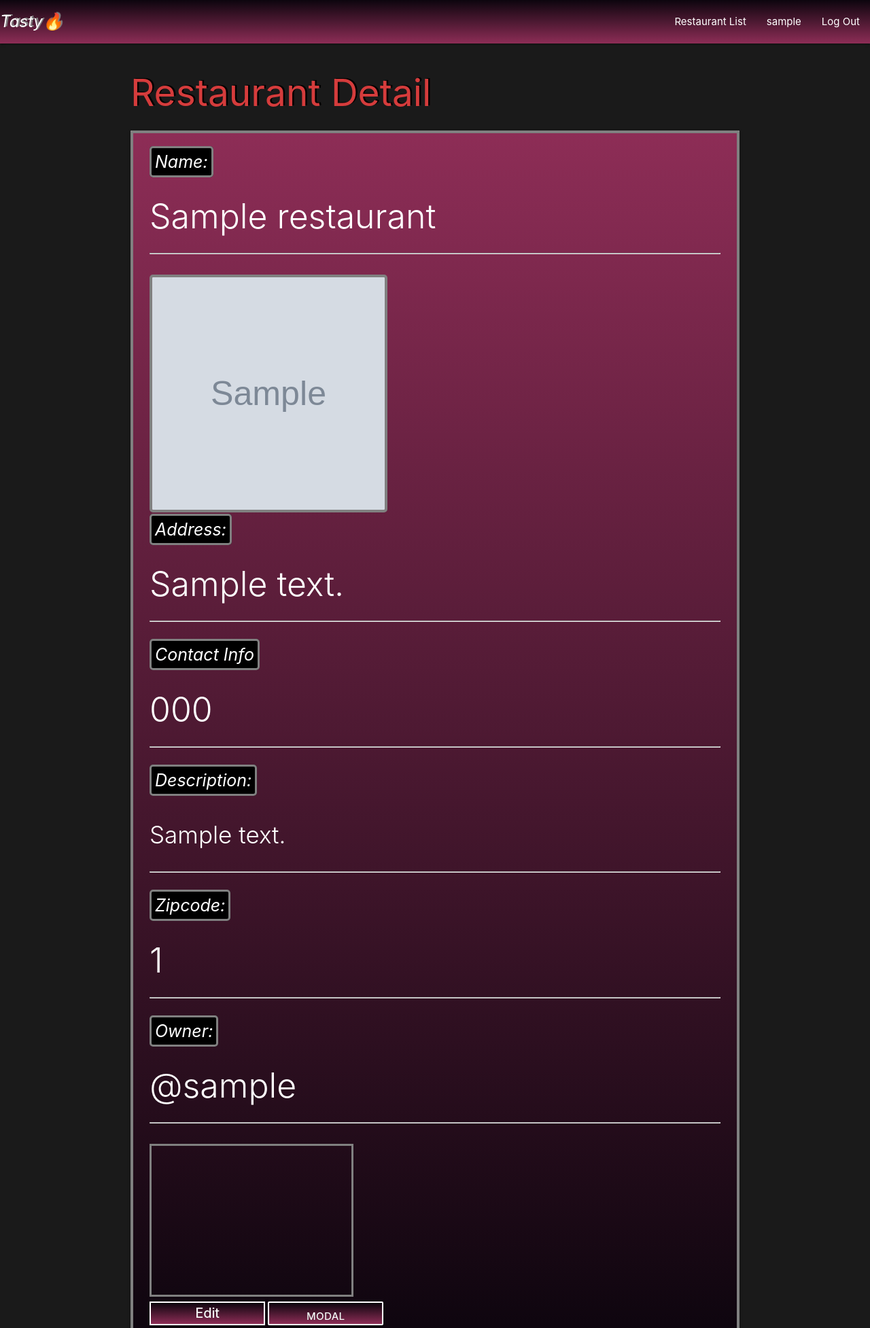
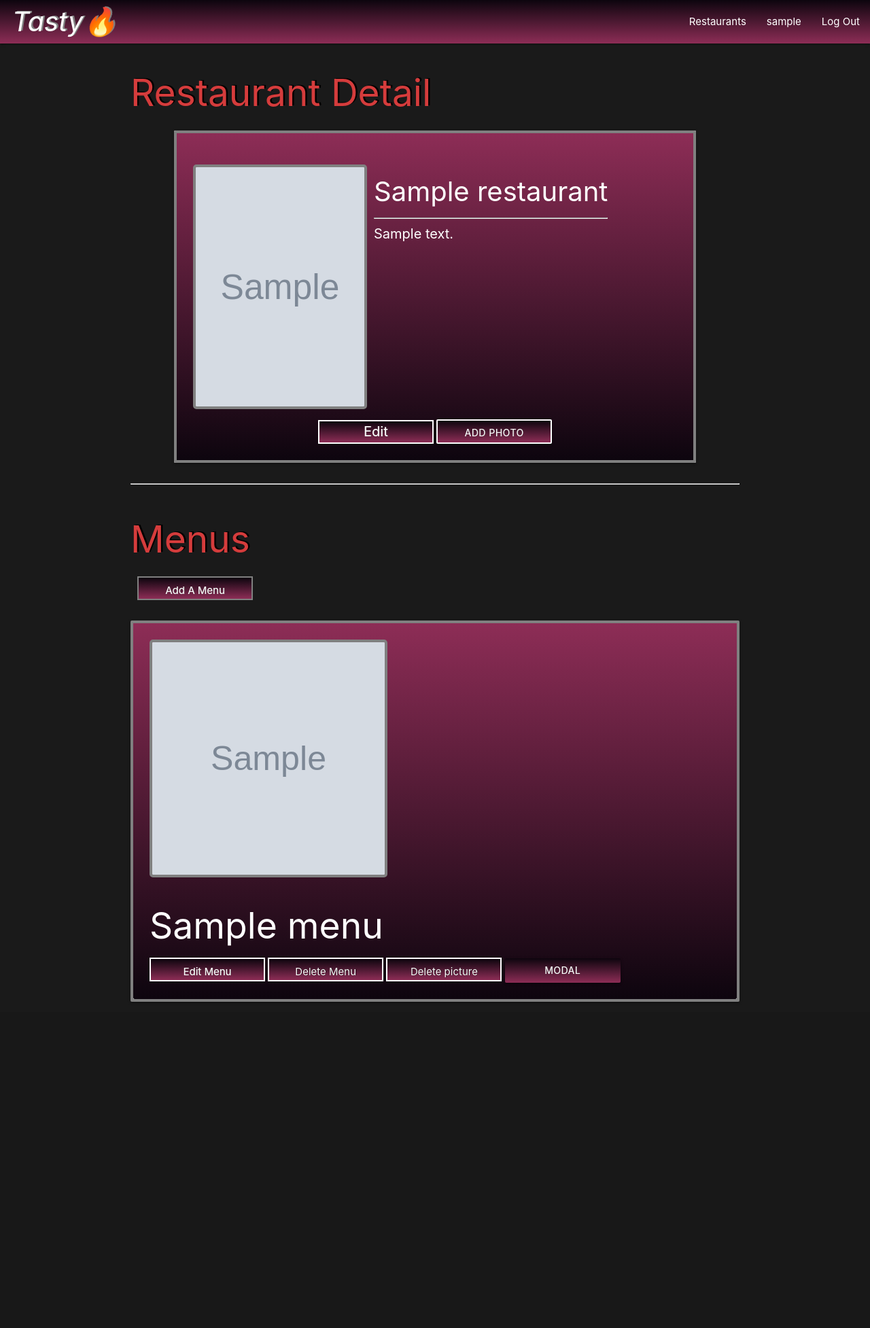
Before and after one commit to tvilla0000/Tasty, a Django app: page /restaurant/1/ in a window 1280 px wide. Shown: the top 1954 px of the page at 68% size. After the commit the page ends 1474 px from the top, so only its background shows below. Run offline with Django 3.2, Linux system fonts and the light colour scheme; a user stored in the database is signed in; tables that the repository leaves empty hold one stand-in row (values such as "Sample post"); grey boxes marked "Sample" are stand-in pictures; grey boxes are pictures that could not be loaded.

Commit message:
add style

```diff
--- a/main/static/css/style.css
+++ b/main/static/css/style.css
@@ -2,6 +2,23 @@ h1 {
     font-size: 55px;
     color: white;
 }
+
+button {
+    background: linear-gradient(#0d050e, #8d2d56);
+    height: 35px;
+    width: 170px;
+    border: 2px solid white;
+    color: white;
+    text-shadow: .5px -.5px gray;
+    padding: 2px;
+    margin: -5px 0 0 0;
+    font-size: 15px;
+}
+
+a {
+    color: white;
+}
+
 body {
     color: white;
 }
@@ -41,8 +58,85 @@ margin-top: 50px !important;
 #home-title {
     font-size: 30px !important;
 }
+.food-img {
+height: 40vh !important;
+width: 75vw !important;
+}
+.card-title {
+    font-size: 15px;
+}
+#card-content {
+    width: 90vw !important;
+}
+#card {
+    margin: 2.5px !important;
+}
+#content {
+    flex-direction: column;
+}
 }
 
-.tab-title {
+#card {
+    width: 60vw;
+    margin: 0 auto;
+}
+
+.modal {
+    border: 3px solid gray;
+}
+
+.modal-content {
+    background: linear-gradient(#0d050e, #8d2d53);
+    color: white;
+}
+
+.modal-footer {
+    background: linear-gradient(#8d2d53, #0d050e);
+    border-top: none;
+}
+
+.modal-footer a {
+    color: white;
+}
+
+.food-img {
+    height: 45vh;
+    width: 20vw;
+    border: 4px solid gray;
+    border-radius: 5px;
 
 }
+
+#card-content {
+    background:linear-gradient(#8d2d56, #0d050e);
+    color:white;
+    border: 4px solid gray;
+    border-radius: 2px;text-align: center;
+    width:60vw;
+}
+
+#content {
+    display: flex;
+    margin: 0 0 20px 0;
+    justify-content: space-between;
+}
+
+#details {
+    width: 40vw;
+    text-align: left;
+    padding: 10px;
+    display: flex;
+
+}
+
+#detail-title {
+    height: 5vh;
+}
+
+#span-title-name {
+    font-size: 40px;
+}
+
+.p-details {
+    font-size: 20px;
+}
--- a/main/templates/main/base.html
+++ b/main/templates/main/base.html
@@ -23,10 +23,10 @@
         <nav>
             <div class="nav-wrapper">
                 <a href="{% url 'home' %}" class="brand-logo" id="brand-logo"><i
-                        style="color: white;text-shadow: 2.5px -1.5px gray">Tasty🔥</i>&nbsp;&nbsp;</a>
+                        style="color: white;text-shadow: 2.5px -1.5px gray;float: right;font-size: 40px">Tasty🔥</i>&nbsp;&nbsp;</a>
                 <a href="#" data-target="mobile-demo" class="sidenav-trigger"><i class="material-icons">menu</i></a>
                 <ul class="right hide-on-med-and-down">
-                    <li><a href="{% url 'restaurant_list' %}">Restaurant List</a></li>
+                    <li><a href="{% url 'restaurant_list' %}">Restaurants</a></li>
                     {% if user.is_authenticated %}
                     <li><a href="{% url 'profile' user.id %}">{{user.username}}</a></li>
                     <li><a href="{% url 'logout' %}">Log Out</a></li>
--- a/main/templates/restaurant/restaurant_detail.html
+++ b/main/templates/restaurant/restaurant_detail.html
@@ -1,4 +1,5 @@
 {% extends 'main/base.html' %}
+{% load static %}
 {% block content %}
 
 <h1 style="color: #d53c3c;text-shadow:2.5px -1.5px black">Restaurant Detail</h1>
@@ -6,8 +7,8 @@
 <!-- Modal Structure -->
 <div id="modal{{restaurant.id}}" class="modal">
   <div class="modal-content">
-    <h4>Modal Header</h4>
-    <h4>{{restaurant.di}}</h4>
+
+
     <form action="{% url 'add_restaurant_photo' restaurant.id %}" enctype="multipart/form-data" method="POST"
     class="card-content" style="padding:24px 0">
     {% csrf_token %}
@@ -19,21 +20,26 @@
   </form>
 </div>
 
-<div class="modal-footer">
-  <a href="#!" class="modal-close waves-effect waves-green btn-flat">Cancel</a>
+<div class="modal-footer" style="display: flex;background: linear-gradient(#8d2d53, #0d050e)">
+  <a href="#!" class="modal-close waves-effect waves-green btn-flat" style="justify-self: flex-start">Cancel</a>
 </div>
 </div>
 
-<div class="card">
-  <div class="card-content"
-  style="background:linear-gradient(#8d2d56, #0d050e);color:white; border: 4px solid gray;border-radius: 2px;">
-  <label
-  style="font-size: 25px; color:white;text-shadow:1.5px -.5px black; padding: 5px;border: 3px solid gray;background-color: black;border-radius: 5px;"><i>Name:</i></label><br><br><br><span
-  class="card-title" style="font-size: 50px"> {{ restaurant.name }}</span><br>
-  <hr><br>
-  <img style="height: 350px;width: 350px;border: 4px solid gray;border-radius: 5px;" src="{{restaurant.restaurant_photo}}"><br>
+<div class="card" id="card">
+  <div class="card-content" id="card-content">
+  <br>
+  <div id="content">
+    <img class="food-img" id="detail-img" src="{{restaurant.restaurant_photo}}"><br>
+    <div id="details">
+        <div id="detail-title">
+          <p id="span-title-name"> {{ restaurant.name }}</p><hr>
+          <p class="p-details">{{restaurant.address}}</p>
+        </div>
 
-  <label
+    </div>
+  </div>
+
+  <!-- <label
   style="font-size: 25px; color:white;text-shadow:1.5px -.5px black; padding: 5px;border: 3px solid gray;background-color: black;border-radius: 5px;"><i>Address:</i></label><br><br><br><span
   class="card-title" style="font-size: 50px">{{ restaurant.address }}</span><br>
   <hr><br>
@@ -54,18 +60,18 @@
   <label
   style="font-size: 25px; color:white;text-shadow:1.5px -.5px black; padding: 5px;border: 3px solid gray;background-color: black;border-radius: 5px;"><i>Owner:</i></label><br><br><br><span
   class="card-title" style="font-size: 50px"> @{{ restaurant.user.username }}</span><br>
-  <hr><br>
+  <hr><br> -->
   <div>
     <!-- google map -->
-    <iframe width="300" height="225" frameborder="0" style="border:3px solid gray"
+    <!-- <iframe width="300" height="225" frameborder="0" style="border:3px solid gray"
     src="{{map}}q={{restaurant.address}}" allowfullscreen>
-  </iframe>
+  </iframe> -->
 </div>
 {% if request.user == restaurant.user %}
 <button
 style="background: linear-gradient(#0d050e, #8d2d56); height: 35px; width: 170px;border: 2px solid white;color: white;text-shadow: .5px -.5px gray;padding: 2px"><a
 href="{% url 'restaurant_update' restaurant.id %}" style="font-size: 20px;color:white;">Edit</a></button>
-<button data-target="modal{{restaurant.id}}" class="btn modal-trigger" style="background: linear-gradient(#0d050e, #8d2d56); height: 35px; width: 170px;border: 2px solid white;color: white;text-shadow: .5px -.5px gray;padding: 2px;margin: -5px 0 0 0;font-size: 15px">Modal</button>
+<button data-target="modal{{restaurant.id}}" class="btn modal-trigger" style="border: 2px solid white">Add Photo</button>
 {% endif %}
 </div>
 </div>
@@ -75,7 +81,7 @@ href="{% url 'restaurant_update' restaurant.id %}" style="font-size: 20px;color:
 
 <div class="card-content">
   <span class="card-title" style="display: inline-block; color: white">
-    <h1>Menus</h1>
+    <h1 style="color: #d53c3c;text-shadow:2.5px -1.5px black">Menus</h1>
   </span><br>
   {% if request.user == restaurant.user %}
   <button
@@ -107,8 +113,7 @@ href="{% url 'restaurant_update' restaurant.id %}" style="font-size: 20px;color:
       <!-- Modal Structure -->
       <div id="modal{{menu.id}}" class="modal">
         <div class="modal-content">
-          <h4>Modal Header</h4>
-          <h4>{{menu.di}}</h4>
+
             <form action="{% url 'add_menu_photo' menu.id restaurant.id %}" enctype="multipart/form-data" method="POST"
               class="card-content" style="padding:24px 0">
               {% csrf_token %}
@@ -118,11 +123,11 @@ href="{% url 'restaurant_update' restaurant.id %}" style="font-size: 20px;color:
               <input type="submit" class="btn" value="Upload Photo"
                 style="background: linear-gradient(#0d050e, #8d2d56);border: 2px solid white;">
             </form>
+            <div class="modal-footer">
+              <a href="#!" class="modal-close waves-effect waves-green btn-flat">Cancel</a>
+            </div>
         </div>
 
-        <div class="modal-footer">
-          <a href="#!" class="modal-close waves-effect waves-green btn-flat">Cancel</a>
-        </div>
       </div>
       {% endif %}
 
--- a/main/templates/restaurant/restaurant_list.html
+++ b/main/templates/restaurant/restaurant_list.html
@@ -2,7 +2,7 @@
 {% load static %}
 {% block content %}
 
-<h1>Restaurants List</h1>
+<h1 style="color: #d53c3c;text-shadow: 1.5px -.5px gray">Restaurants</h1>
 
 {% for r in restaurants %}
   <a href="{% url 'restaurant_detail' r.id %}" style="text-decoration: none">
@@ -10,9 +10,9 @@
         <div class="card-content" style="display:inline-block">
           <span class="card-title" style="color: white"><h1 style="font-size: 70px;text-shadow: 2.5px -1.5px black"><i>{{ r.name }}</h1></span><hr style="color: white"><br>
 
-    <img style="height: 350px;width: 350px;border: 4px solid gray;border-radius: 5px;" src="{{r.restaurant_photo}}"><br>
+    <img style="height: 50vh;width: 20vw;border: 4px solid gray;border-radius: 5px;" src="{{r.restaurant_photo}}"><br>
 
-            <label style="font-size: 25px; color:white;text-shadow:1.5px -.5px black; padding: 5px;border: 3px solid gray;background-color: black;border-radius: 5px;"><i>Address:</i></label><br><br><span class="card-title" style="color: white">{{ r.address }}</span><br>
+            <!-- <label style="font-size: 25px; color:white;text-shadow:1.5px -.5px black; padding: 5px;border: 3px solid gray;background-color: black;border-radius: 5px;"><i>Address:</i></label><br><br><span class="card-title" style="color: white">{{ r.address }}</span><br> -->
 
             <!-- <label style="font-size: 25px; color:white;text-shadow:1.5px -.5px black; padding: 5px;border: 3px solid gray;background-color: black;border-radius: 5px;"><i>Address:</i></label><br><br><span class="card-title" style="color: white">{{ r.address }}</span><br>
 
--- a/main/views.py
+++ b/main/views.py
@@ -264,7 +264,7 @@ def add_restaurant_photo(request, restaurant_id):
             restaurant.restaurant_photo = url
             restaurant.save()
         except:
-            print('An error')
+            return
     return redirect(restaurant)
 
 def add_menu_photo(request, menu_id, restaurant_id):
```
Also changed, not shown: main/static/images/pizza.jpg (added).
